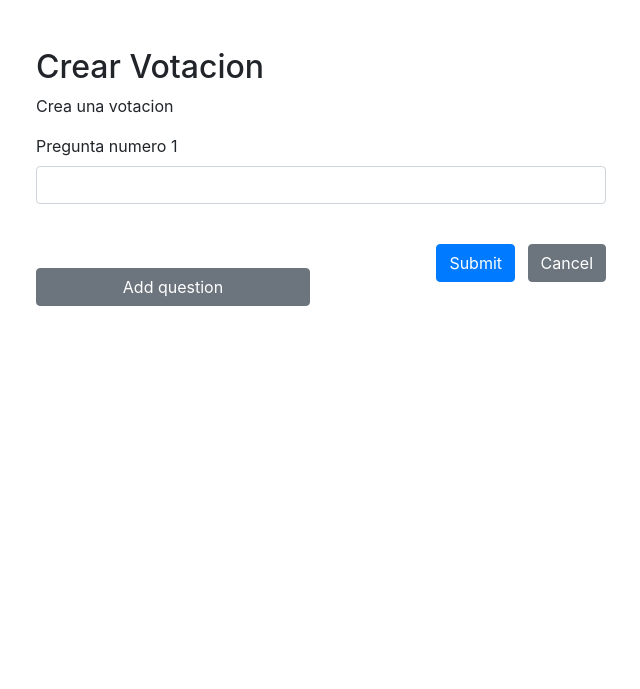
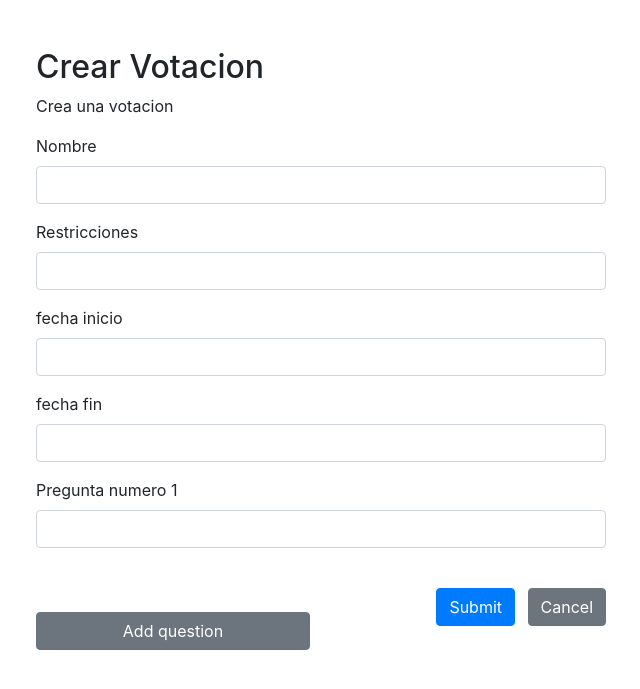
Before and after one commit to MigangalWork/PaginaTest_PHP_Docker, a PHP site: page /create.php in a window 1280 px wide. Shown: the top 689 px of the page, without its empty margins (319-959 px from the left). Run offline with PHP 8.4, Linux system fonts and the light colour scheme; data that the repository does not hold is empty.

Commit message:
pues ahora peta

```diff
--- a/webapp/create.php
+++ b/webapp/create.php
@@ -2,15 +2,20 @@
 // Include config file
 require_once "config/configuracion.php";
 
+//Start session
+
+session_start();
+
 // Define variables and initialize with empty values
-$nombre = $nombrelargo = $fabricante = $numdosis = "";
-$tiempominimo =  $tiempomaximo = "";
-$nombre_err = $nombrelargo_err = $fabricante_err = $numdosis_err ="";
-$tiempominimo_err =  $tiempomaximo_err = "";
+$question = $propietario = $restricciones = $nombre = "";
+$fecha_inicio =  $fecha_final = "";
+$num_questions = 1;
+
 
 // Processing form data when form is submitted
 if($_SERVER["REQUEST_METHOD"] == "POST"){
     // Validate nombre
+
     $input_nombre = trim($_POST["nombre"]);
     if(empty($input_nombre)){
         $nombre_err = "Please enter a name.";
@@ -19,8 +24,8 @@ if($_SERVER["REQUEST_METHOD"] == "POST"){
     } else{
         $nombre = $input_nombre;
     }
-
-    /* Validate nombre_largo
+/*
+     Validate nombre_largo
     $input_nombrelargo = trim($_POST["nombrelargo"]);
     if(empty($input_nombre)){
         $nombrelargo_err = "Please enter a name.";
@@ -40,27 +45,48 @@ if($_SERVER["REQUEST_METHOD"] == "POST"){
 
     $input_question = trim($_POST["question"]);
     if(empty($input_restricciones)){
-        $restricciones_err = "Please enter a restriction";
+        $question_err = "Please enter a question";
     } else{
-        $restricciones = $input_restricciones;
+        $question = $input_question;
     }
+
+    $input_fecha_inicio = trim($_POST["fecha_inicio"]);
+    if(empty($input_fecha_inicio)){
+        $fecha_inicio_err = "Please enter a fecha inicio";
+    } else{
+        $fecha_inicio = $input_fecha_inicio;
+    }
+
+    $input_fecha_final = trim($_POST["fecha_final"]);
+    if(empty($input_fecha_final)){
+        $fecha_final_err = "Please enter a fecha final";
+    } else{
+        $fecha_final = $input_fecha_final;
+    }
+
+    //$input_prop = trim($_POST["prop"]);
+
+    $propietario = $_SESSION["id"];
 
 
     // Check input errors before inserting in database
-    if(empty($nombre_err) && empty($fabricante_err) && empty($nombrelargo_err)&& empty($numdosis_err)){
+    if(empty($restricciones_err) && empty($question_err) && empty($fecha_inicio_err) && empty($fecha_final_err)){
         // Prepare an insert statement
-        $sql = "INSERT INTO encuesta (nombre, restricciones, fecha_inicio, fecha_final, propietario) VALUES (?, ?, ?, ?, ?)";
+        $sql = "INSERT INTO ENCUESTA (id, nombre, restricciones, fecha_inicio, fecha_final, propietario) VALUES (?, ?, ?, ?, ?, ?)";
 
         if($stmt = $mysqli->prepare($sql)){
             // Bind variables to the prepared statement as parameters
-            $stmt->bind_param("sssss", $param_nombre, $param_restricciones);
+            $stmt->bind_param("issssi", $param_id, $param_nombre, $param_restricciones, $param_fecha_inicio, $param_fecha_final, $param_propietario);
 
             // Set parameters
+            $param_id = random_int(0, 1000000);
             $param_nombre = $nombre;
+            $param_question = $question;
             $param_restricciones = $restricciones;
-            $param_fecha_inicio = $fecha_inicio;
-            $param_fecha_final = $fecha_final;
+            $param_fecha_inicio = date("Y-m-d", strtotime($fecha_inicio));
+            $param_fecha_final = date("Y-m-d", strtotime($fecha_final));
             $param_propietario = $propietario;
+
 
 
 
@@ -105,12 +131,33 @@ if($_SERVER["REQUEST_METHOD"] == "POST"){
                     <p>Crea una votacion</p>
                     <form action="<?php echo htmlspecialchars($_SERVER["SCRIPT_NAME"]); ?>" method="post">
                         <div class="form-group">
+                            <label>Nombre</label>
+                            <input type="text" name="nombre" class="form-control <?php echo (!empty($nombre_err)) ? 'is-invalid' : ''; ?>" value="">
+                            <span class="invalid-feedback"><?php echo $nombre_err;?></span>
+                        </div>
+                        <div class="form-group">
+                            <label>Restricciones</label>
+                            <input type="text" name="restricciones" class="form-control <?php echo (!empty($nombre_err)) ? 'is-invalid' : ''; ?>" value="">
+                            <span class="invalid-feedback"><?php echo $nombre_err;?></span>
+                        </div>
+                        <div class="form-group">
+                            <label>fecha inicio</label>
+                            <input type="text" name="fecha_inicio" class="form-control <?php echo (!empty($nombre_err)) ? 'is-invalid' : ''; ?>" value="">
+                            <span class="invalid-feedback"><?php echo $nombre_err;?></span>
+                        </div>
+                        <div class="form-group">
+                            <label>fecha fin</label>
+                            <input type="text" name="fecha_final" class="form-control <?php echo (!empty($nombre_err)) ? 'is-invalid' : ''; ?>" value="">
+                            <span class="invalid-feedback"><?php echo $nombre_err;?></span>
+                        </div>
+
+                        <div class="form-group">
                             <label>Pregunta numero 1</label>
-                            <input type="text" name="nombre" class="form-control <?php echo (!empty($nombre_err)) ? 'is-invalid' : ''; ?>" value="<?php echo $nombre; ?>">
+                            <input type="text" name="question" class="form-control <?php echo (!empty($nombre_err)) ? 'is-invalid' : ''; ?>" value="">
                             <span class="invalid-feedback"><?php echo $nombre_err;?></span>
                         </div>
                         <div id = form></div>
-    </br>
+                        </br>
                         <div id = "sub" style = " float: right">
                         <input type="submit" class="btn btn-primary" value="Submit">
                         <a href="listado.php" class="btn btn-secondary ml-2">Cancel</a>
@@ -119,7 +166,7 @@ if($_SERVER["REQUEST_METHOD"] == "POST"){
                     </form>
                     </br>
                     <div>
-                        <input class="btn btn-secondary" value= "Add question" onclick = "new_question()">
+                        <input class="btn btn-secondary" value= "Add question" onclick = "new_question() <?php $num_questions = $num_questions + 1; ?>">
                     </div>
 
                 </div>
--- a/webapp/welcome.php
+++ b/webapp/welcome.php
@@ -25,5 +25,7 @@ if(!isset($_SESSION["loggedin"]) || $_SESSION["loggedin"] !== true){
         <a href="reset-password.php" class="btn btn-warning">Reset Your Password</a>
         <a href="logout.php" class="btn btn-danger ml-3">Sign Out of Your Account</a>
     </p>
+    <a href="create.php" class="btn btn-warning">Crear cosas</a>;
+
 </body>
 </html>
```
